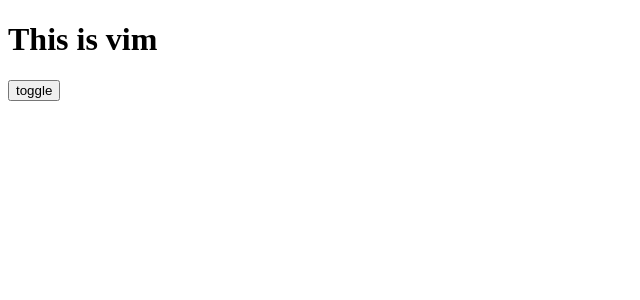
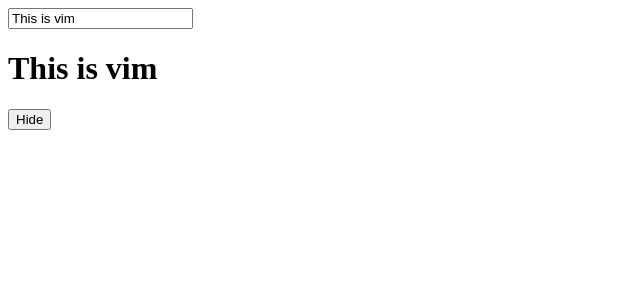
Before and after one commit to Bheem-Works/ReactUseState, a React (Vite) app in the folder useState-hooks/: page / in a window 1280 px wide. Shown: the top 300 px of the page, without its empty margins (0-640 px from the left). Built offline with nearby package versions, Linux system fonts and the light colour scheme.

Commit message:
hide-show change

```diff
--- a/useState-hooks/src/App.jsx
+++ b/useState-hooks/src/App.jsx
@@ -1,5 +1,5 @@
 import React from 'react'
-import Togglebtn from './Togglebtn'
+import Togglebtn from './HideShowButton/Togglebtn'
 function App() {
   return (
     <div>
--- /dev/null
+++ b/useState-hooks/src/HideShowButton/Togglebtn.jsx
@@ -0,0 +1,18 @@
+import React,{useState} from 'react'
+
+function Togglebtn() {
+    const [showText,setShowText] = useState(true);
+    const [inputText,setInputText] = useState("This is vim");
+
+    const dots = ".".repeat(inputText.length);
+
+  return (
+    <div>
+        <input type="text" value={inputText} onChange={(e)=>setInputText(e.target.value)} />
+        <h1>{showText ? inputText : dots}</h1>
+        <button onClick={()=> setShowText(!showText)}>{showText ? "Hide" : "show"}</button>
+    </div>
+  )
+}
+
+export default Togglebtn
--- a/useState-hooks/src/Togglebtn.jsx
+++ /dev/null
@@ -1,15 +0,0 @@
-import React,{useState} from 'react'
-
-function Togglebtn() {
-    const  [one,setOne] = useState(true);
-    const text = "This is vim";
-    const dots = ".".repeat(text.length);
-  return (
-    <div>
-        <h1>{one ? text : dots }</h1>
-      <button onClick={()=> setOne(!one)}>toggle</button>
-    </div>
-  )
-}
-
-export default Togglebtn
```
Also changed, not shown: useState-hooks/src/HideShowButton/hide.png (added), 1 other file (tests, documents, lock files or other folders).
